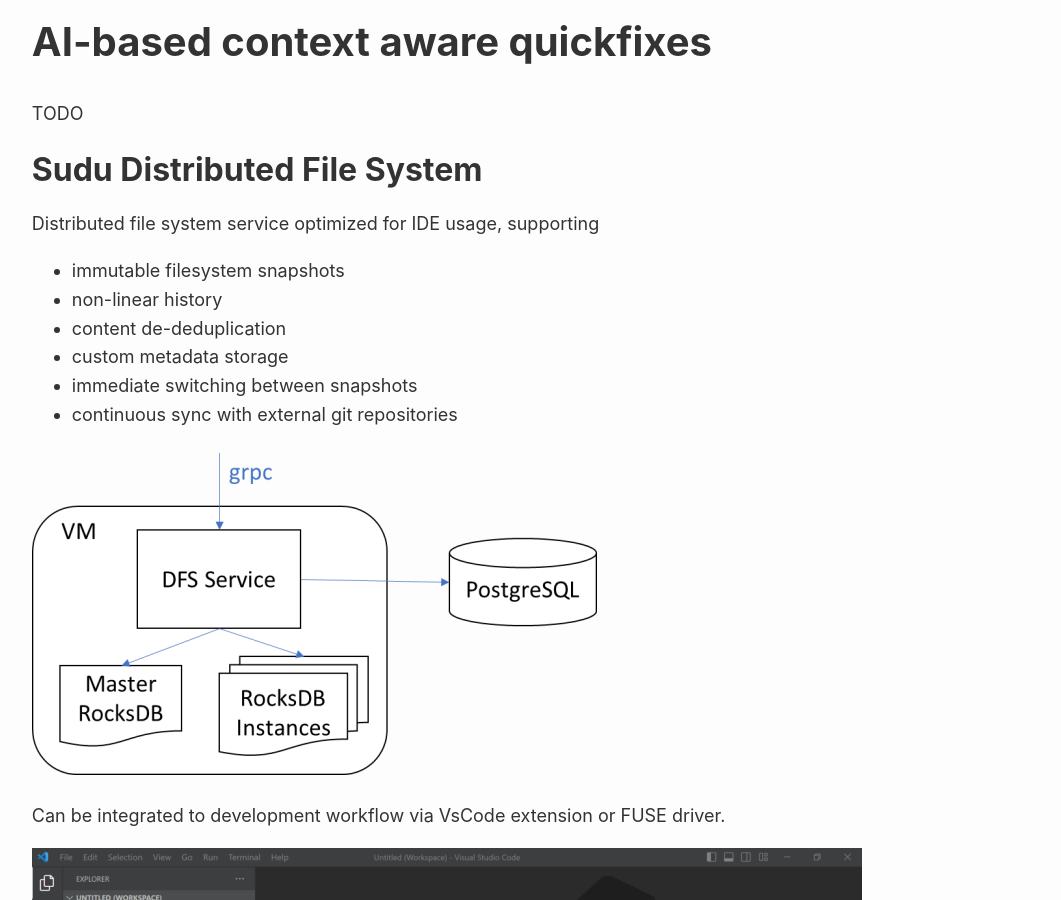
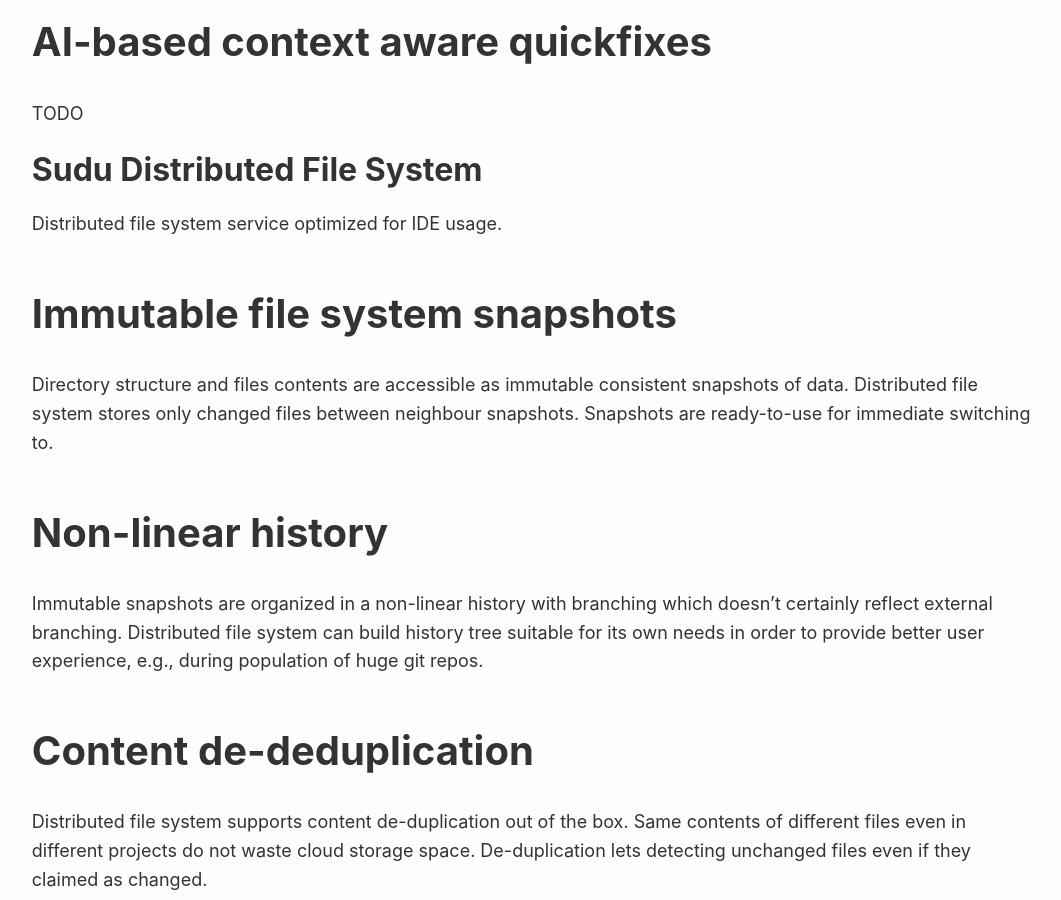
Before and after one commit to SuduIDE/toolchain-website, a Jekyll site: the page built from _projects/sudu.md, in a window 1280 px wide and 900 px high, scrolled down 5206 px. Shown: the whole window, without its empty margins (121-1182 px from the left). Built offline with Jekyll 4.4.1, drawn with Linux system fonts in a browser that asks for light colours; nearby versions of some CDN libraries; some of the changed text lies outside the part shown.

Commit message:
Distributed file system service brief description

```diff
--- a/_includes/sudu-dfs.md
+++ b/_includes/sudu-dfs.md
@@ -1,11 +1,39 @@
-Distributed file system service optimized for IDE usage, supporting
+Distributed file system service optimized for IDE usage.
 
-* immutable filesystem snapshots
-* non-linear history
-* content de-deduplication
-* custom metadata storage
-* immediate switching between snapshots
-* continuous sync with external git repositories
+## Immutable file system snapshots
+
+Directory structure and files contents are accessible as immutable consistent
+snapshots of data. Distributed file system stores only changed files between
+neighbour snapshots. Snapshots are ready-to-use for immediate switching to.
+
+## Non-linear history
+
+Immutable snapshots are organized in a non-linear history with branching which
+doesn't certainly reflect external branching. Distributed file system can build
+history tree suitable for its own needs in order to provide better user experience,
+e.g., during population of huge git repos.
+
+## Content de-deduplication
+
+Distributed file system supports content de-duplication out of the box. Same contents
+of different files even in different projects do not waste cloud storage space.
+De-duplication lets detecting unchanged files even if they claimed as changed.
+
+## Custom metadata storage
+
+Distributed file system service provides rich tagging API for marking/searching for
+projects/repos and particular snapshots. One can tag a snapshot with a tag or unique
+tag, search for a snapshot by tag or by tag prefix.
+
+## Snapshot contexts
+
+Distributed file system service allows to define an isolated view on a filesystem in
+some _context_. Snapshot contexts can be used to storing auxiliary files (build files,
+generated files, indices, etc.) related and associated with particular file system snapshot.
+
+## Continuous sync with external git repositories
+
+Special git-syncer service creates new file system snapshots associated with git commits.
 
 ![dfs-arch-scheme]({{ "/assets/images/sudu/dfs-arch-scheme.png" | relative_url }})
 
```
